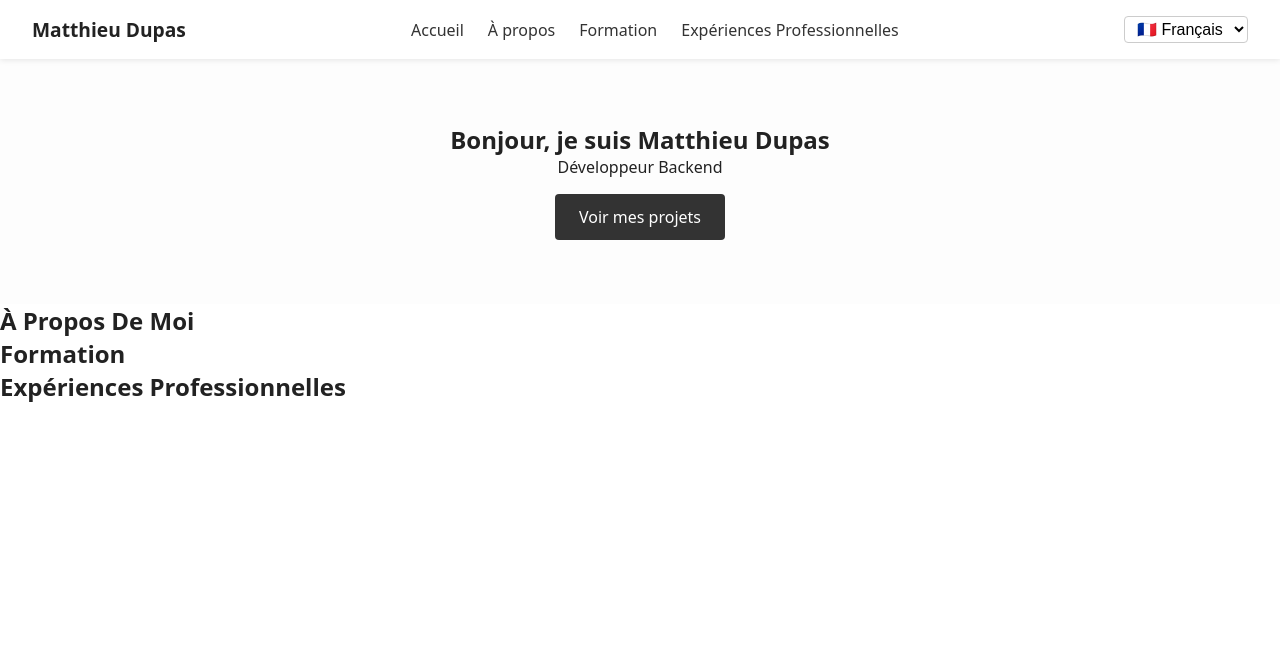
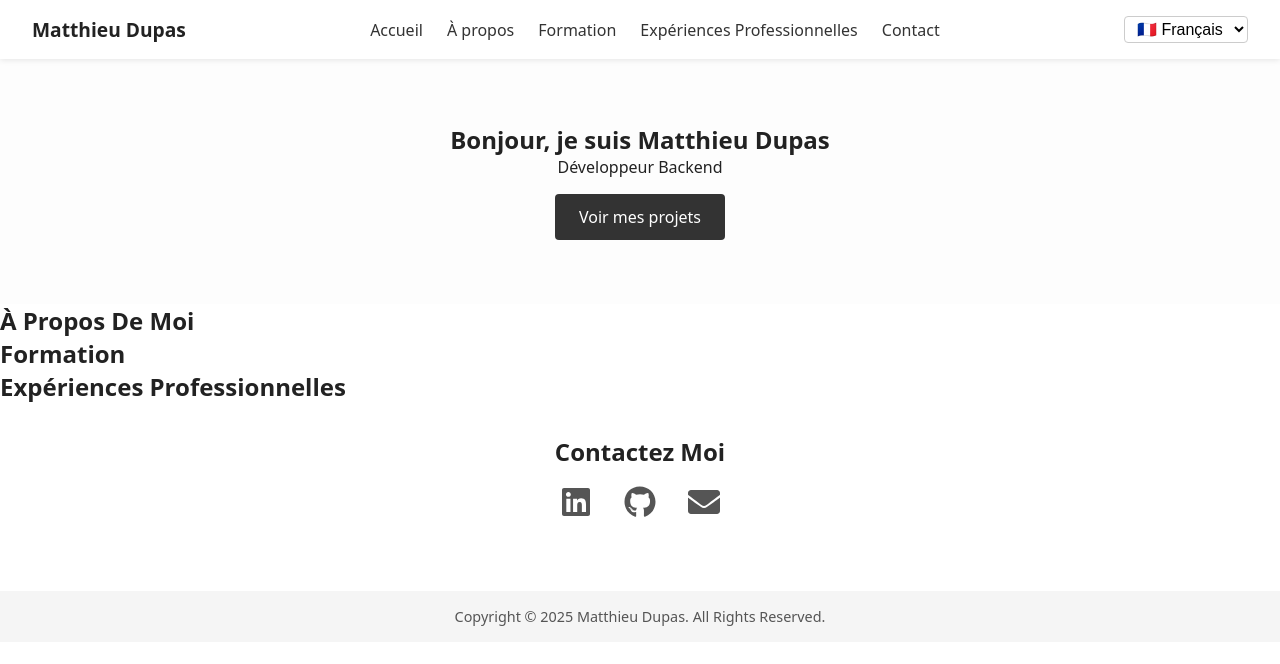
Before and after one commit to matthieudupas/portfolio, a React (Vite) app: page / in a window 1280 px wide. Shown: the top 664 px of the page. Built offline with nearby package versions, Linux system fonts and the light colour scheme.

Commit message:
feat: add contact section

```diff
--- a/package.json
+++ b/package.json
@@ -13,7 +13,8 @@
     "i18next": "^25.2.1",
     "react": "^19.1.0",
     "react-dom": "^19.1.0",
-    "react-i18next": "^15.5.3"
+    "react-i18next": "^15.5.3",
+    "react-icons": "^5.5.0"
   },
   "devDependencies": {
     "@eslint/js": "^9.29.0",
--- a/src/App.tsx
+++ b/src/App.tsx
@@ -5,17 +5,21 @@ import Experience from "./sections/experience/Experience.tsx";
 import Navbar from "./components/navbar/Navbar.tsx";
 import {I18nextProvider} from "react-i18next";
 import i18n from "./i18n.ts";
+import Footer from "./components/footer/Footer.tsx";
+import Contact from "./sections/contact/Contact.tsx";
 
 function App() {
 
   return (
     <>
         <I18nextProvider i18n={i18n}>
-            <Navbar />
+            <Navbar/>
             <Hero/>
             <About/>
             <Education/>
             <Experience/>
+            <Contact/>
+            <Footer/>
         </I18nextProvider>
     </>
   )
--- /dev/null
+++ b/src/components/footer/Footer.module.css
@@ -0,0 +1,8 @@
+.footer {
+    text-align: center;
+    padding: 1rem 0;
+    background-color: #f5f5f5;
+    color: #555;
+    font-size: 0.9rem;
+    margin-top: 2rem;
+}
--- /dev/null
+++ b/src/components/footer/Footer.tsx
@@ -0,0 +1,9 @@
+import styles from './Footer.module.css';
+
+export default function Footer() {
+    return (
+        <footer className={styles.footer}>
+            <p>Copyright © 2025 Matthieu Dupas. All Rights Reserved.</p>
+        </footer>
+    );
+}
--- a/src/components/navbar/Navbar.tsx
+++ b/src/components/navbar/Navbar.tsx
@@ -13,6 +13,7 @@ export default function Navbar() {
                 <li><a href="#about">{t('navbar.about')}</a></li>
                 <li><a href="#education">{t('navbar.education')}</a></li>
                 <li><a href="#experience">{t('navbar.experience')}</a></li>
+                <li><a href="#contact">{t('navbar.contact')}</a></li>
             </ul>
             <LanguageSwitcher />
         </nav>
--- a/src/locales/en.json
+++ b/src/locales/en.json
@@ -10,5 +10,8 @@
   "hero": {
     "greeting": "Hello, I'm Matthieu",
     "subtitle": "Backend Developer"
+  },
+  "contact": {
+    "title": "Contact Me"
   }
 }
--- a/src/locales/fr.json
+++ b/src/locales/fr.json
@@ -10,5 +10,8 @@
   "hero": {
     "greeting": "Bonjour, je suis Matthieu Dupas",
     "subtitle": "Développeur Backend"
+  },
+  "contact": {
+    "title": "Contactez Moi"
   }
 }
--- /dev/null
+++ b/src/sections/contact/Contact.module.css
@@ -0,0 +1,22 @@
+.contact {
+    text-align: center;
+    padding: 2rem 1rem;
+}
+
+.icons {
+    display: flex;
+    justify-content: center;
+    gap: 2rem;
+    margin-top: 1rem;
+}
+
+.icon {
+    font-size: 2rem;
+    color: #555;
+    transition: color 0.3s ease;
+}
+
+.icon:hover {
+    color: #0077ff;
+    cursor: pointer;
+}
--- /dev/null
+++ b/src/sections/contact/Contact.tsx
@@ -0,0 +1,40 @@
+import { FaLinkedin, FaGithub, FaEnvelope } from 'react-icons/fa';
+import styles from './Contact.module.css';
+import {useTranslation} from "react-i18next";
+
+export default function Contact() {
+    const {t} = useTranslation();
+
+    return (
+        <section className={styles.contact}>
+            <h2>{t('contact.title')}</h2>
+            <div className={styles.icons}>
+                <a
+                    href="https://www.linkedin.com/in/matthieudupas"
+                    target="_blank"
+                    rel="noopener noreferrer"
+                    aria-label="LinkedIn"
+                    className={styles.icon}
+                >
+                    <FaLinkedin />
+                </a>
+                <a
+                    href="https://github.com/matthieudupas"
+                    target="_blank"
+                    rel="noopener noreferrer"
+                    aria-label="GitHub"
+                    className={styles.icon}
+                >
+                    <FaGithub />
+                </a>
+                <a
+                    href="mailto:matthieudupas@outlook.fr"
+                    aria-label="Email"
+                    className={styles.icon}
+                >
+                    <FaEnvelope />
+                </a>
+            </div>
+        </section>
+    );
+}
```
Also changed, not shown: 1 other file (tests, documents, lock files or other folders).
